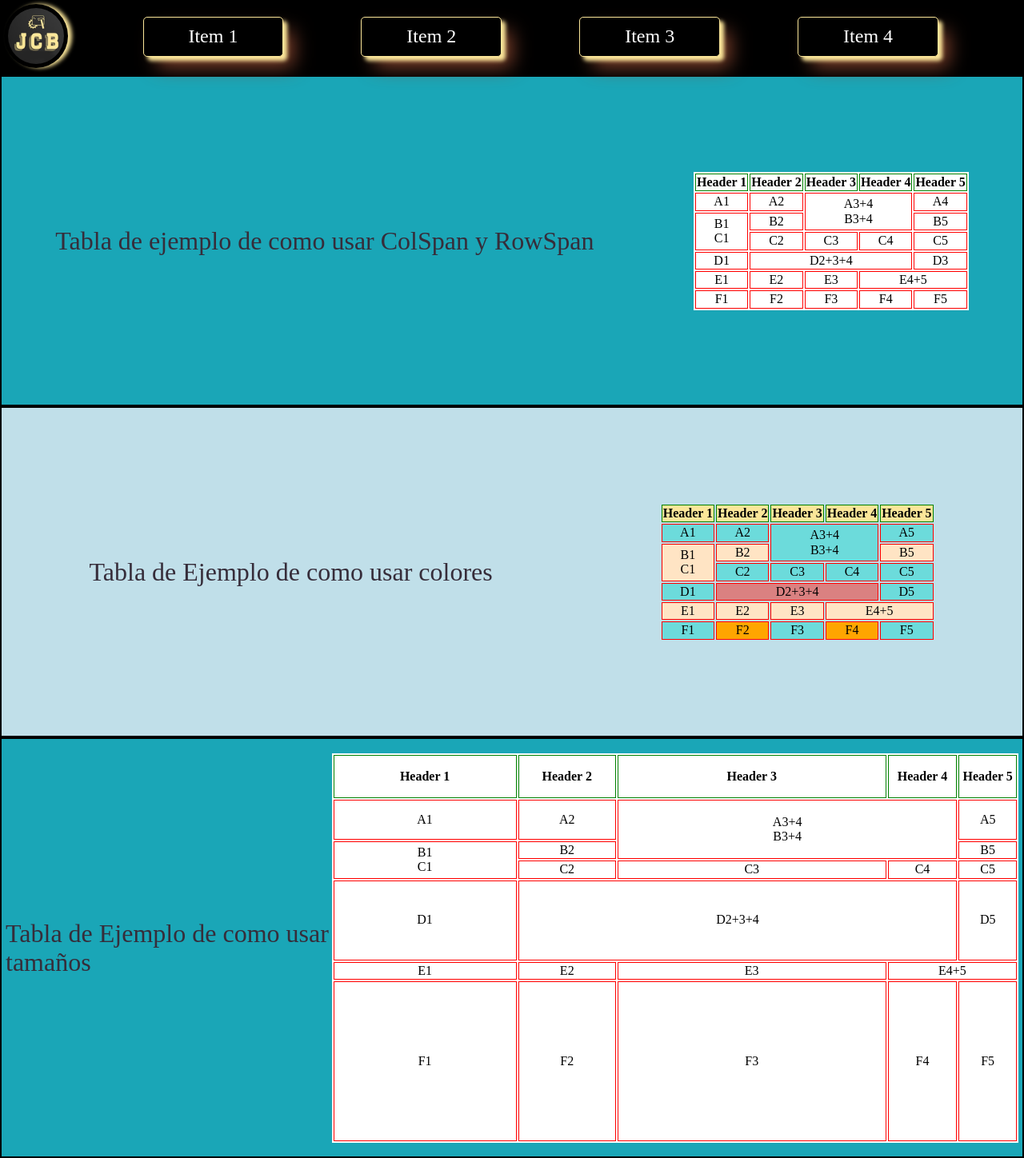
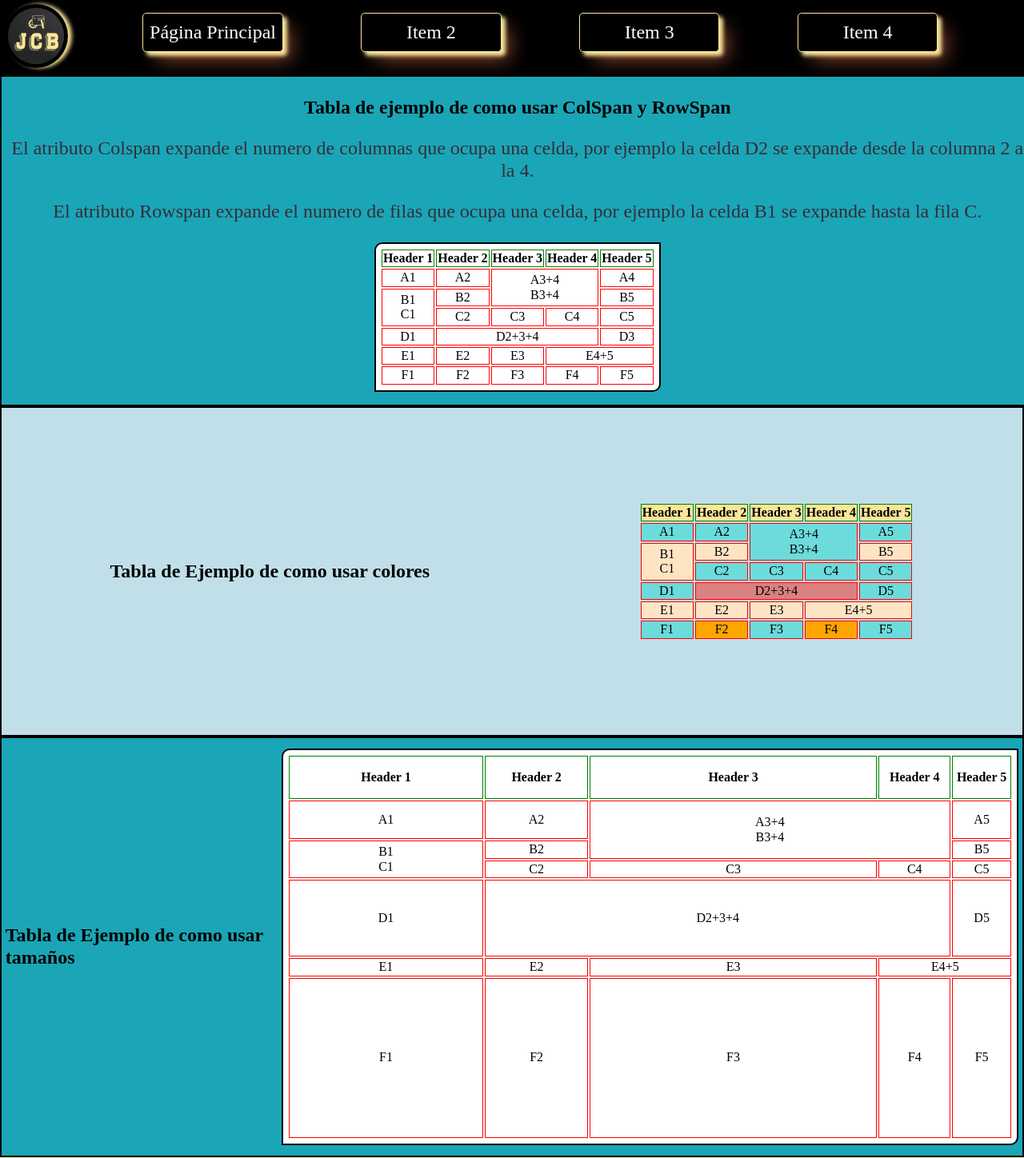
Before and after one commit to CurtoBrull/DAW_LM_Tarea2, a plain HTML site: page pages/page1.html in a window 1280 px wide. Shown: the whole page at 80% size. Drawn offline with nearby package versions, Linux system fonts and the light colour scheme.

Commit message:
Retoques tamaños

```diff
--- a/CSS/style.css
+++ b/CSS/style.css
@@ -1,14 +1,17 @@
 :root {
   --col-dorado: RGB(251,230,153);
-  background-color: #FBE699;
+  --col-bg: #FBE699;
+  --col-sha2: #894630;
+  --col-hover: rgb(214, 169, 21);
+  background-color: var(--col-bg);
 }
 
 .logo{
-  height: 70px;
+  height: 4.4rem;
   border-radius: 50%;
-  padding: 5px;
-  margin: 5px;
-  box-shadow: 5px 0 5px var(--col-dorado);
+  padding: 0.3rem;
+  margin: 0.3rem;
+  box-shadow: 0.3rem 0 0.3rem var(--col-dorado);
   overflow: hidden;
 }
 
@@ -30,12 +33,12 @@
 }
 
 .header_menu {
-  left: 2.5em;
+  left: 2.5rem;
   width: 88.4%;
 }
 
 .header_menu ul {
-  padding-top: 5px;
+  padding-top: 0rem;
   display: flex;
   justify-content: space-around;
 }
@@ -49,7 +52,7 @@
   /* Ancho de cada item */
   width: 15%;
   /* Separacion Arriba/Abajo e Izquierda/Derecha */
-  padding: 10px 5px;
+  padding: 0.6rem 0.3rem;
   /* Color de fondo de cada li */
   background-color: #000;
   /* Centrar contenido */
@@ -59,19 +62,20 @@
   /* Borde de la caja, tamaño, tipo de línea de borde y color */
   border:1px solid var(--col-dorado);
   /* Redondeo de bordes */
-  border-radius: 5px;
+  border-radius: 0.3rem;
   /* Sombra 2 cajas */
-  box-shadow:  5px 5px 5px 0px #FBE699,
-              15px 15px 25px -3px #894630;
+  box-shadow:  0.3rem 0.3rem 0.3rem 0 var(--col-bg),
+              0.9rem 0.9rem 1.56rem -0.3rem var(--col-sha2);
 }
 
 
 /* Modificando elementos a dentro de la clase header_menu  */
-.header_menu a{
+.header_menu a,
+.page_button a {
   /* Quitamos subrallado de los links */
   text-decoration: none;
   /* Tamaño de letra */
-  font-size: 1.5em;
+  font-size: 1.5rem;
   /* Color heredado */
   color: inherit;
 }
@@ -89,10 +93,10 @@
 .lateral1 {
   display: inline;
   position: absolute;
-  width: 10em;
-  height: 58.56em;
-  top: 5.625em;
-  left: 0px;
+  width: 10rem;
+  height: 65.5rem;
+  /* top: 5.6rem; */
+  left: 0;
   /* border:1px solid #eee; */
   z-index: 99;
   background-image: url("https://i.pinimg.com/originals/94/e9/dd/94e9dd53e6bb0670e2594c4299876afb.jpg");
@@ -103,9 +107,9 @@
 .lateral2 {
   display: inline;
   position: absolute;
-  width: 10em;
-  height: 58.56em;
-  top: 5.625em;
+  width: 10rem;
+  height: 65.5rem;
+  /* top: 5.6rem; */
   right: 0px;
   /* border:1px solid #eee; */
   z-index: 99;
@@ -120,23 +124,29 @@
 .page3,
 .page4 {
   border: 1px solid black;
-  width: 28em;
-  height: 25em;
-  margin: 2em;
+  width: 100%;
+  height: 450px;
+  margin: 2rem;
 }
 
 .grid_content{
   display: grid;
-  grid-template-columns: repeat(4, 25em);
+  grid-template-columns: repeat(4, 25%);
   align-items: center;
   justify-items: center;
   justify-content: space-evenly;
   align-content: space-evenly;
+  column-gap: 5rem;
 }
 
 .page1,
 .page3 {
   grid-column-start: 2;
+}
+
+.page2,
+.page4 {
+  grid-column-start: 3;
 }
 
 .iframe_p1 {
@@ -147,7 +157,7 @@
 
 .footer {
   width: 100%;
-  height: 6em;
+  height: 6rem;
   background-color: #000;
   color: #fff;
 }
@@ -156,3 +166,8 @@
   text-decoration: none;
   color: #fff;
 }
+
+.page_button:hover {
+  background-color: var(--col-hover);
+  transition: 0.5s;
+}
--- a/CSS/style_tablas.css
+++ b/CSS/style_tablas.css
@@ -1,6 +1,6 @@
 p {
   color: rgb(54, 45, 58);
-  font-size: 2em;
+  font-size: 1.5rem;
 }
 
 .tabla1,
@@ -10,22 +10,33 @@ p {
   border: 2px solid black;
   align-items: center;
   justify-content: space-around;
-  padding: 5px;
+  padding: 0.3rem;
   background-color: #1aa6b7;
-  height: 25em;
+  height: 25rem;
 }
 
-.tabla3 {
-  height: 32em;
-}
-
-.bg_tabla1 {
-  background-color: #fff;
+.tabla1 {
+  display: inline-block;
+  width: 100%;
+  text-align: center;
 }
 
 .tabla2 {
   background-color: #c0dfe9;
 }
+
+.tabla3 {
+  height: 32rem;
+}
+
+.bg_tabla1 {
+  background-color: #fff;
+  padding: 5px;
+  border: 2px solid black;
+  border-radius: 10px 0 10px;
+  margin: 0 auto;
+}
+
 
 table th {
   border: 1px solid green;
@@ -66,13 +77,13 @@ table td {
 }
 
 .alto_celda_50 {
-  height: 3.125em;
+  height: 3rem;
 }
 
 .alto_celda_100 {
-  height: 6.25em;
+  height: 6rem;
 }
 
 .alto_celda_200 {
-  height: 12.5em;
+  height: 12.5rem;
 }
--- a/pages/page1.html
+++ b/pages/page1.html
@@ -32,7 +32,7 @@
         <!-- Menú de navegación -->
         <nav class="header_menu">
           <ul>
-            <li><a href="/pages/page1.html">Item 1</a></li>
+            <li><a href="../index.html">Página Principal</a></li>
             <li><a href="/pages/page2.html">Item 2</a></li>
             <li><a href="/pages/page3.html">Item 3</a></li>
             <li><a href="/pages/page4.html">Item 4</a></li>
@@ -42,7 +42,9 @@
     </header>
     <main>
       <div class="tabla1">
-        <p>Tabla de ejemplo de como usar ColSpan y RowSpan</p>
+        <h2>Tabla de ejemplo de como usar ColSpan y RowSpan</h2>
+        <p class="text2">El atributo Colspan expande el numero de columnas que ocupa una celda, por ejemplo la celda D2 se expande desde la columna 2 a la 4.</p>
+        <p class="text2">El atributo Rowspan expande el numero de filas que ocupa una celda, por ejemplo la celda B1 se expande hasta la fila C.</p>
         <table class="bg_tabla1">
           <thead>
             <tr>
@@ -93,7 +95,7 @@
         </table>
       </div>
       <div class="tabla2">
-        <p>Tabla de Ejemplo de como usar colores</p>
+        <h2>Tabla de Ejemplo de como usar colores</h2>
         <table>
           <thead>
             <tr>
@@ -144,7 +146,7 @@
         </table>
       </div>
       <div class="tabla3">
-        <p>Tabla de Ejemplo de como usar tamaños</p>
+        <h2>Tabla de Ejemplo de como usar tamaños</h2>
         <table class="bg_tabla1">
           <colgroup width="300"></colgroup>
           <colgroup width="150"></colgroup>
```
Also changed, not shown: index.html (+7 -2 lines).
